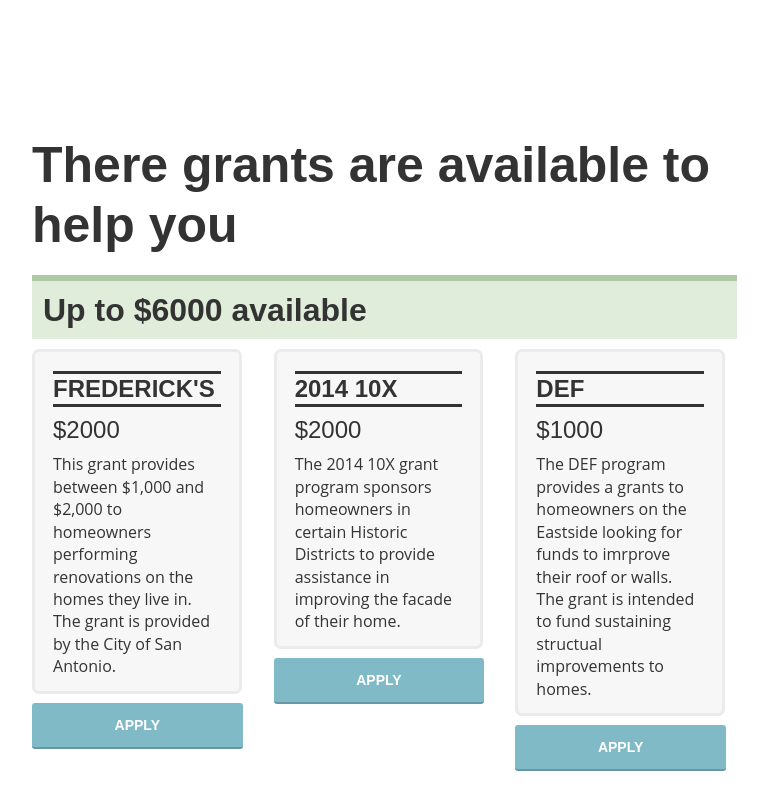
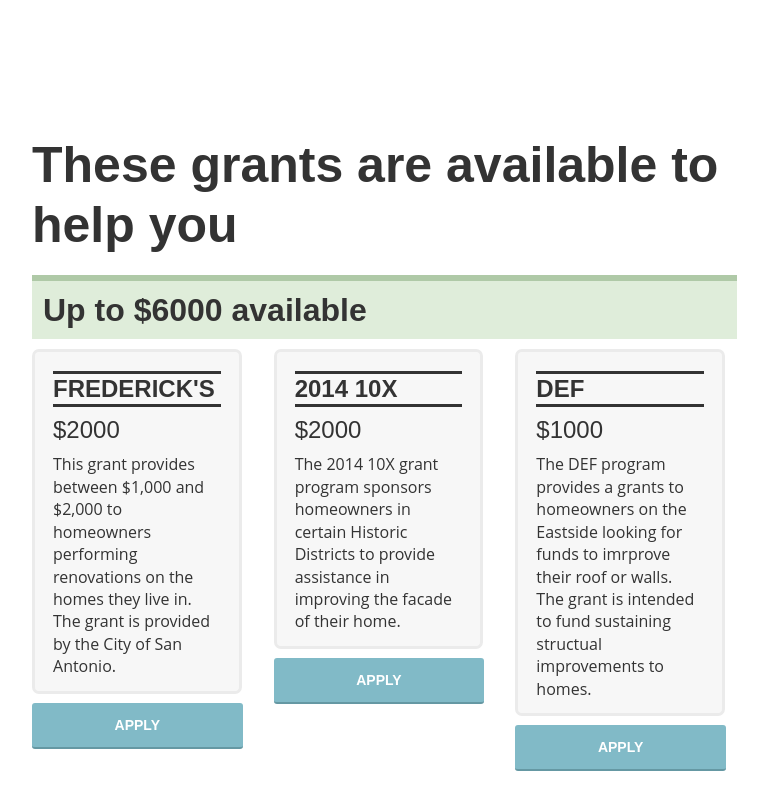
Before and after one commit to Techzans/house-refresh-prototype, a plain HTML site: page index.html in a window 1280 px wide. Shown: the part 3320-4129 px from the top of the page, without its empty margins (373-1141 px from the left). Drawn offline with nearby package versions, Linux system fonts and the light colour scheme; a script that the page names is missing.

Commit message:
Grant typo fix

```diff
--- a/index.html
+++ b/index.html
@@ -182,7 +182,7 @@
 	</div>
       </div>
       <div class="chunk chuck-w-padding ha-waypoint" id="grants-available" data-animate-down="67%" data-animate-up="50%">
-	<h1>There grants are available to help you</h1>
+	<h1>These grants are available to help you</h1>
 	<h2 class="grant-total">Up to $6000 available</h2>
 	<div class="w-row">
 	  <div class="w-col w-col-4">
```
